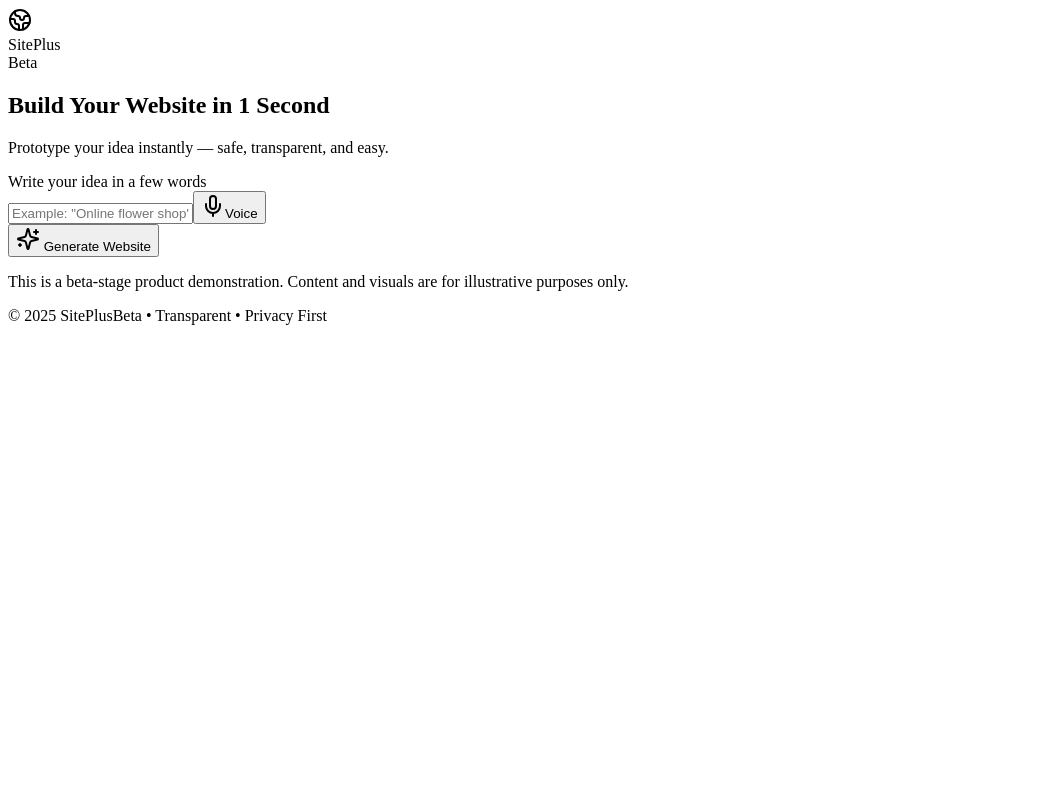
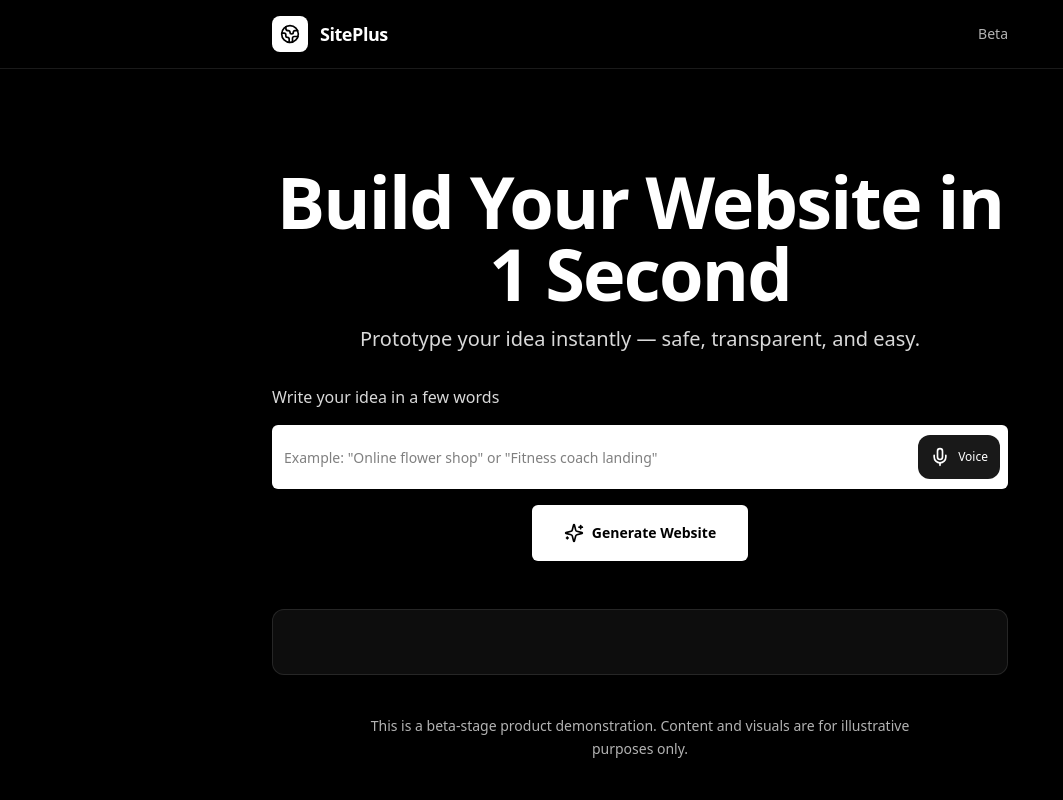
Before and after one commit to tomus25/siteplus, a Next.js app: page / in a window 1280 px wide. Shown: the top 800 px of the page, without its empty margins (0-1063 px from the left). Built offline with nearby package versions, Linux system fonts and the light colour scheme.

Commit message:
Create layout.tsx

```diff
--- /dev/null
+++ b/app/layout.tsx
@@ -0,0 +1,22 @@
+// app/layout.tsx
+import "./globals.css";
+import type { Metadata } from "next";
+
+export const metadata: Metadata = {
+  title: "SitePlus — Instant Website Prototype",
+  description: "Beta demo. Generate a preview and request access.",
+};
+
+export default function RootLayout({
+  children,
+}: {
+  children: React.ReactNode;
+}) {
+  return (
+    <html lang="en" suppressHydrationWarning>
+      <body className="min-h-screen bg-black text-white antialiased">
+        {children}
+      </body>
+    </html>
+  );
+}
```
